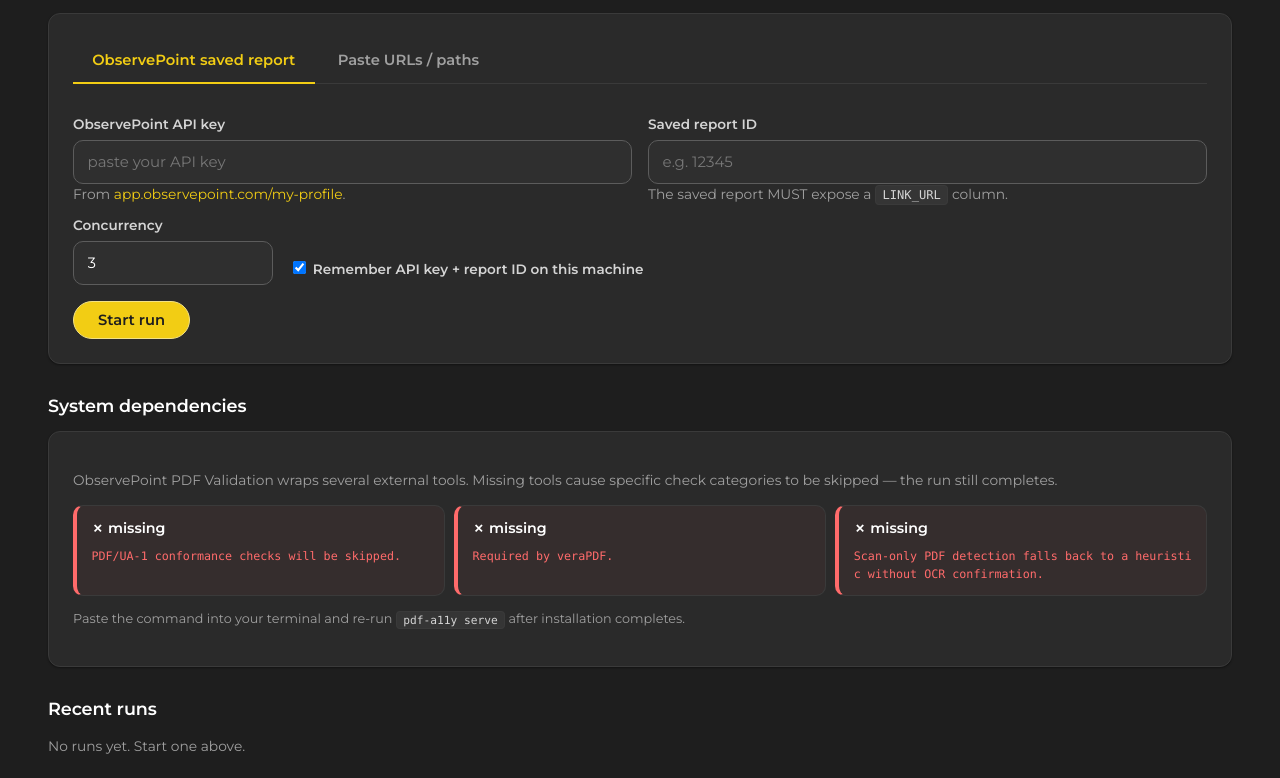
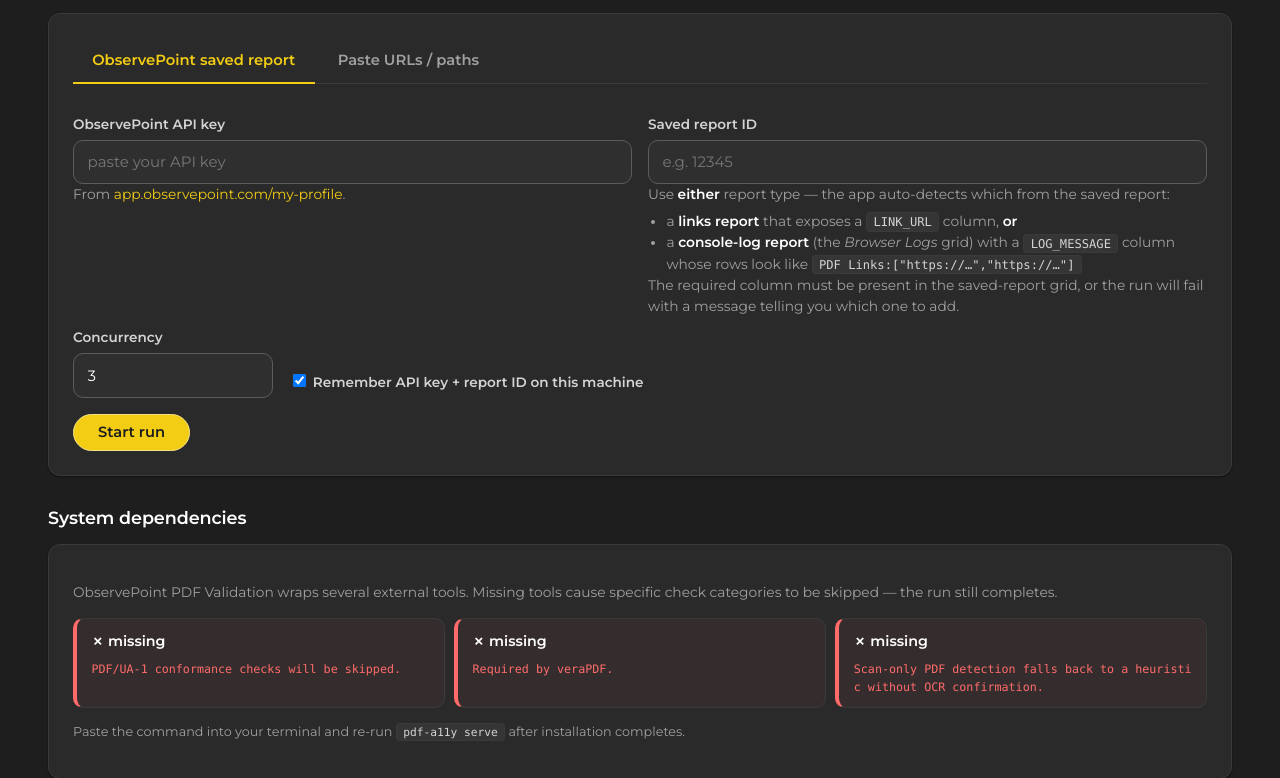
Before and after one commit to jpwilbur/PDF-Accessibility-Validation, a FastAPI app: template src/pdf_a11y/webapp/templates/home.html in a window 1280 px wide. Shown: the part 191-969 px from the top of the page. Run offline with FastAPI, Linux system fonts and the light colour scheme; the template is opened without the code that fills it, so the values that code supplies are empty.

Commit message:
docs(ui): clarify New Run form accepts link OR console-log reports, with required column for each

```diff
--- a/src/pdf_a11y/webapp/templates/home.html
+++ b/src/pdf_a11y/webapp/templates/home.html
@@ -24,7 +24,14 @@
         <div>
           <label for="op_report_id">Saved report ID</label>
           <input type="text" id="op_report_id" name="op_report_id" value="{{ settings.last_op_report_id }}" placeholder="e.g. 12345" required>
-          <div class="muted">The saved report MUST expose a <code>LINK_URL</code> column.</div>
+          <div class="muted">
+            Use <strong>either</strong> report type — the app auto-detects which from the saved report:
+            <ul style="margin:0.35rem 0 0; padding-left:1.15rem;">
+              <li>a <strong>links report</strong> that exposes a <code>LINK_URL</code> column, <strong>or</strong></li>
+              <li>a <strong>console-log report</strong> (the <em>Browser Logs</em> grid) with a <code>LOG_MESSAGE</code> column whose rows look like <code>PDF&nbsp;Links:["https://…","https://…"]</code></li>
+            </ul>
+            The required column must be present in the saved-report grid, or the run will fail with a message telling you which one to add.
+          </div>
         </div>
       </div>
       <div class="field-row">
```
